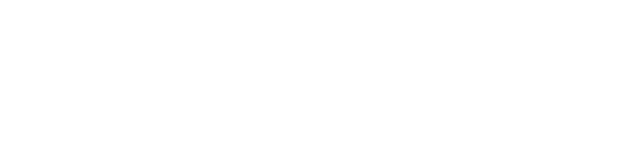
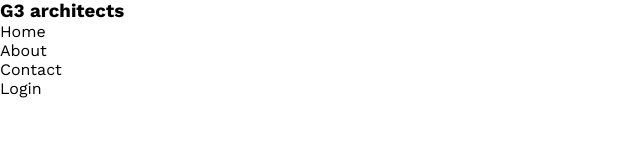
Before and after one commit to AbdullaAlMamun145/g3-architects-website, a plain HTML site: page index.html in a window 1280 px wide. Shown: the whole page, without its empty margins (0-640 px from the left). Drawn offline with nearby package versions, Linux system fonts and the light colour scheme.

Commit message:
setup google font work sans?

```diff
--- a/index.html
+++ b/index.html
@@ -7,6 +7,24 @@
     <link rel="stylesheet" href="style/architect.css">
 </head>
 <body>
+    <header>
+        <nav>
+            <h3>G3 architects</h3>
+            <ul>
+                <ul>
+                    <li><a href=""></a>Home</li>
+                    <li><a href=""></a>About</li>
+                    <li><a href=""></a>Contact</li>
+                    <li><a href=""></a>Login</li>
+                </ul>
+            </ul>
+        </nav>
+    </header>
+    <main>
 
+    </main>
+    <footer>
+
+    </footer>
 </body>
 </html>
--- a/style/architect.css
+++ b/style/architect.css
@@ -0,0 +1,8 @@
+@import url('https://fonts.googleapis.com/css2?family=Work+Sans:ital,wght@0,400;0,500;0,600;0,700;0,800;1,400;1,500;1,600;1,700;1,800&display=swap');
+
+* {
+    font-family: 'Work Sans', sans-serif;
+    list-style-type: none;
+    margin: 0px;
+    padding: 0px;
+}
```
